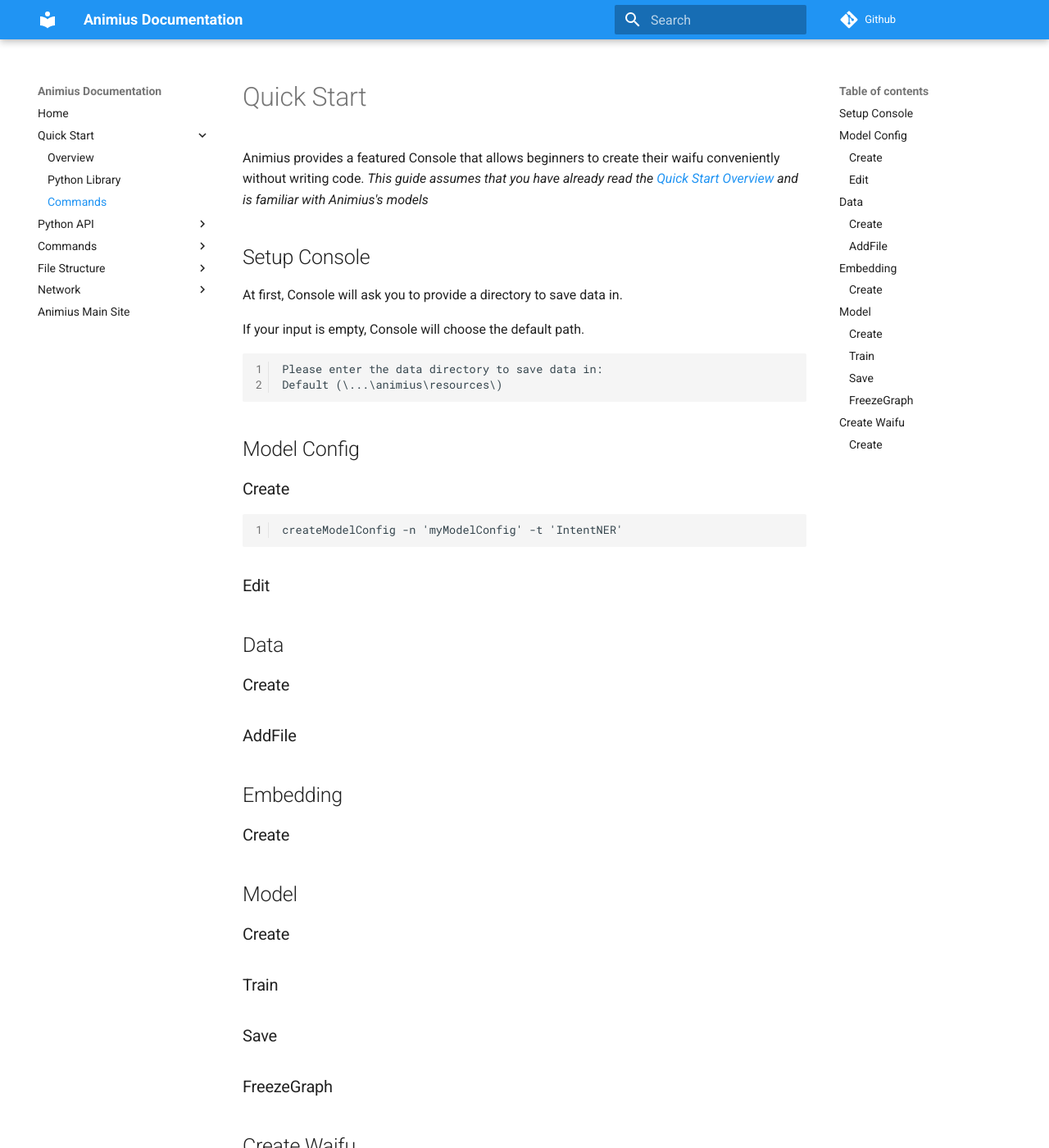
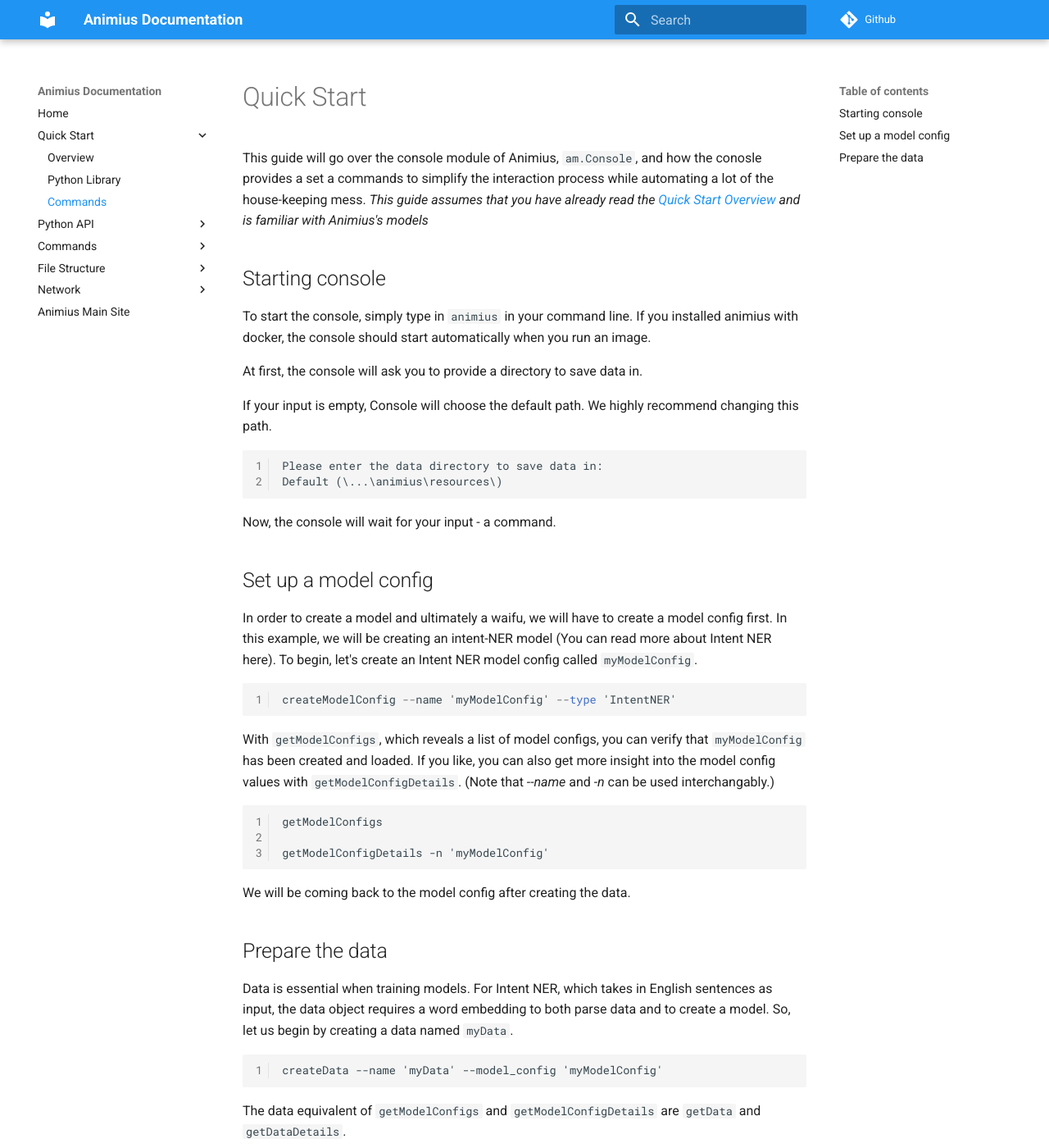
Before and after one commit to gundamMC/animius, an MkDocs documentation site: the page built from docs/quick start/commands.md, in a window 1280 px wide and 1400 px high. Shown: the whole window at 82% size. Built offline with MkDocs 1.6.1 and Material for MkDocs 9.7.7, drawn with Linux system fonts in a browser that asks for light colours; comment, search, counter and statistics services are not loaded; some of the changed text lies outside the part shown.

Commit message:
Add to console quick start guide

````diff
--- a/docs/quick start/commands.md
+++ b/docs/quick start/commands.md
@@ -1,50 +1,57 @@
 # Quick Start
 
-Animius provides a featured Console that allows beginners to create their waifu conveniently without writing code.
+This guide will go over the console module of Animius, `am.Console`, and how the conosle provides a set a commands to simplify the interaction process while automating a lot of the house-keeping mess.
 *This guide assumes that you have already read the [Quick Start Overview](overview.md) and is familiar with Animius's models*
 
-## Setup Console
+## Starting console
 
-At first, Console will ask you to provide a directory to save data in.
+To start the console, simply type in `animius` in your command line. If you installed animius with docker, the console should start automatically when you run an image.
 
-If your input is empty, Console will choose the default path.
+At first, the console will ask you to provide a directory to save data in.
+
+If your input is empty, Console will choose the default path. We highly recommend changing this path.
 
 ```
 Please enter the data directory to save data in:
 Default (\...\animius\resources\)
 ```
 
-## Model Config
+Now, the console will wait for your input - a command.
 
-### Create
+
+## Set up a model config
+
+In order to create a model and ultimately a waifu, we will have to create a model config first. In this example, we will be creating an intent-NER model (You can read more about Intent NER here). To begin, let's create an Intent NER model config called `myModelConfig`.
+
 ```
-createModelConfig -n 'myModelConfig' -t 'IntentNER'
+createModelConfig --name 'myModelConfig' --type 'IntentNER'
 ```
 
-### Edit
+With `getModelConfigs`, which reveals a list of model configs, you can verify that `myModelConfig` has been created and loaded.
+If you like, you can also get more insight into the model config values with `getModelConfigDetails`. (Note that *--name* and *-n* can be used interchangably.)
 
+```
+getModelConfigs
 
-## Data
+getModelConfigDetails -n 'myModelConfig'
+```
 
-### Create
+We will be coming back to the model config after creating the data.
 
-### AddFile
+## Prepare the data
 
+Data is essential when training models. For Intent NER, which takes in English sentences as input, the data object requires a word embedding to both parse data and to create a model. So, let us begin by creating a data named `myData`.
 
-## Embedding
+```
+createData --name 'myData' --model_config 'myModelConfig'
+```
 
-### Create
+The data equivalent of `getModelConfigs` and `getModelConfigDetails` are `getData` and `getDataDetails`.
 
-## Model
+Next, download the Intent NER Data from our [resources page](https://animius.org/). Extract the zip file and place the folder somewhere safe. We can import the data by using:
 
-### Create
+```
+intentNERDataAddParseDatafolder --name 'myData' --path 'some/path/to/data/folder'
+```
 
-### Train
-
-### Save
-
-### FreezeGraph
-
-## Create Waifu
-
-### Create
+Now, the data will be parsed and stored in `myData`. You can have a closer look with `getModelConfigDetails`.
````
